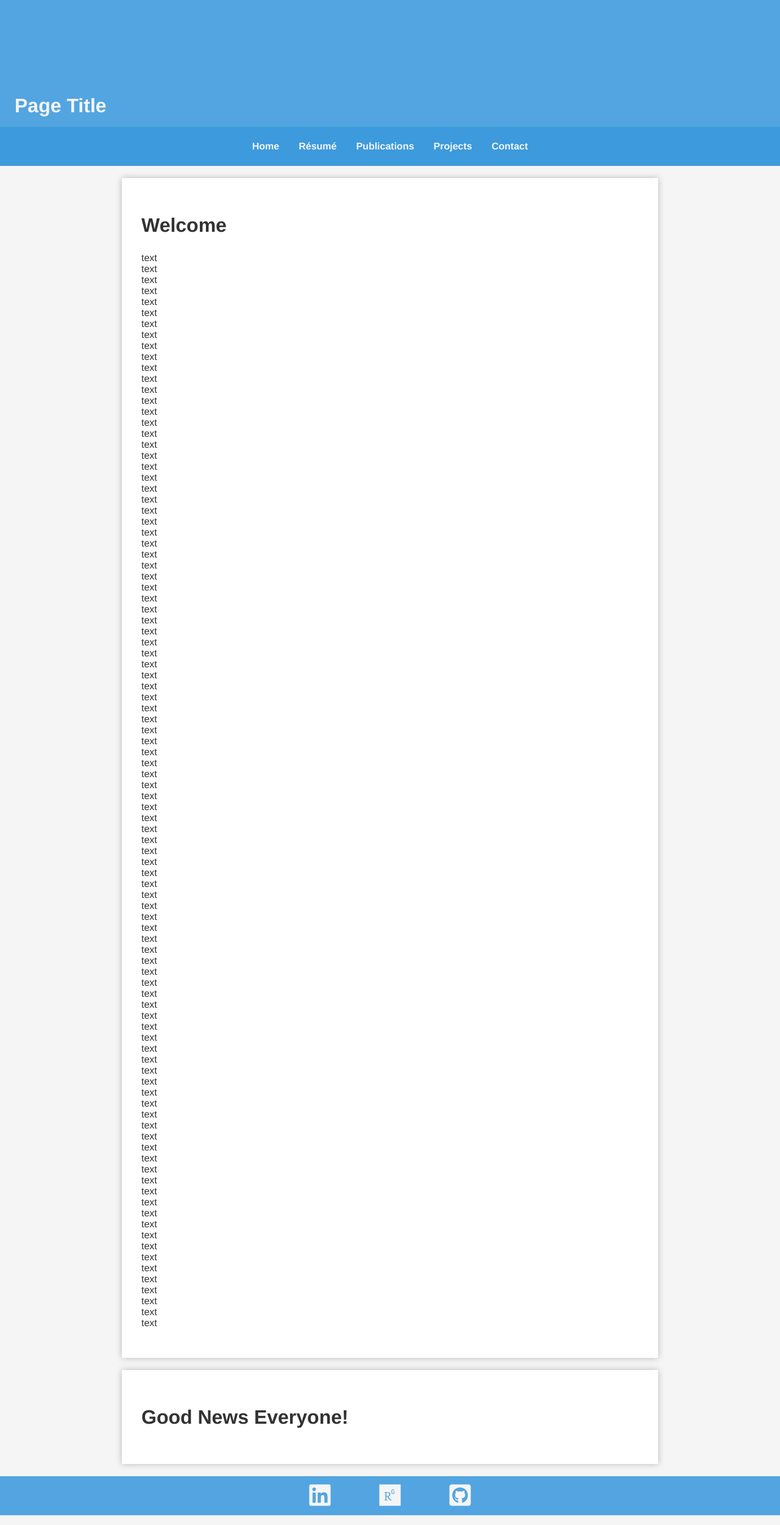
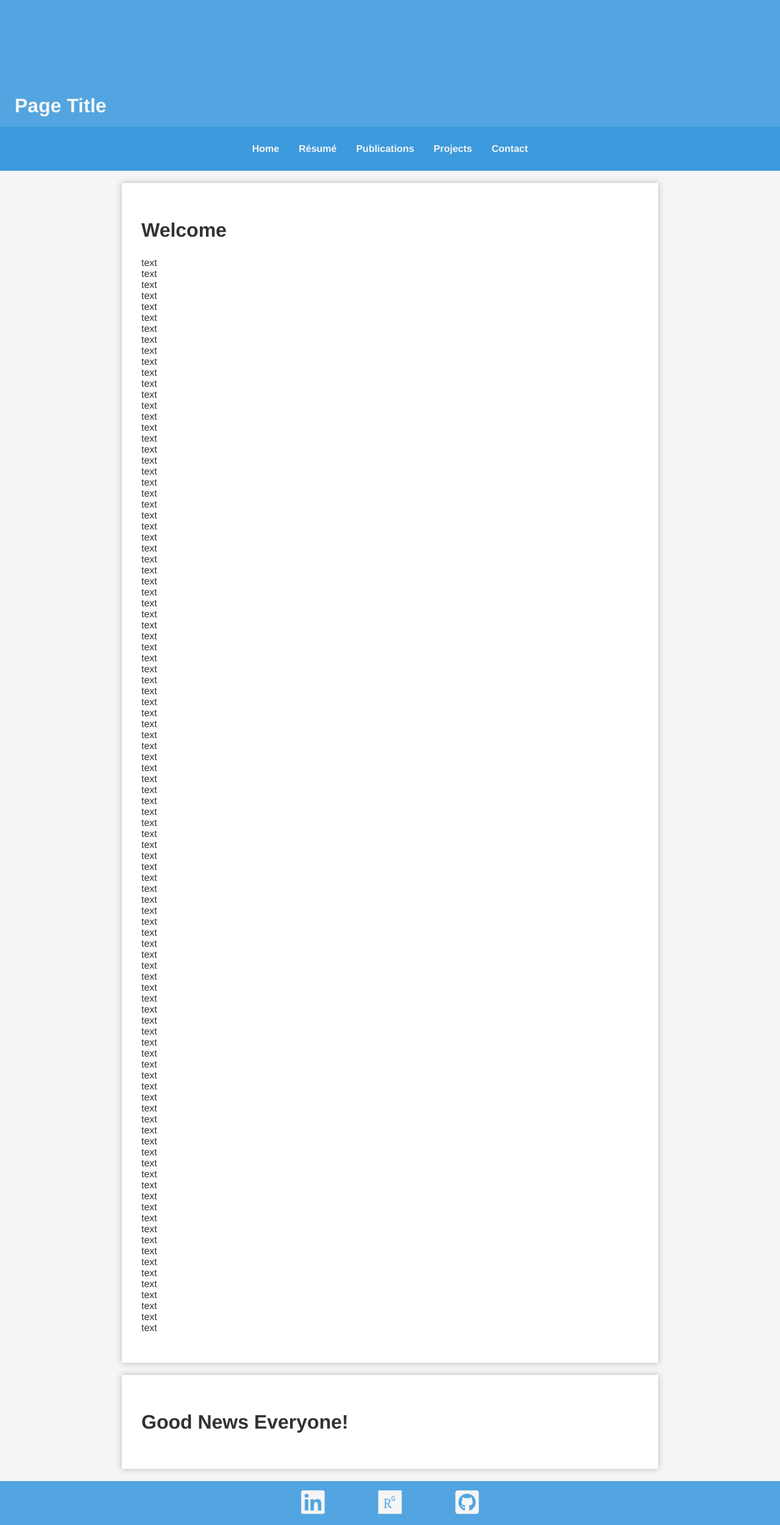
Before and after one commit to dmtveit/dmtveit.github.io, a Jekyll site: the page built from index.html, in a window 1280 px wide. Shown: the whole page at 61% size. Built offline with Jekyll 4.4.1, drawn with Linux system fonts in a browser that asks for light colours.

Commit message:
fix footer icons

```diff
--- a/css/main.css
+++ b/css/main.css
@@ -1,7 +1,7 @@
 :root {
     /* font */
     --font: 'Helvetica', 'Arial', 'Sans-Serif';
-    --font-size-huge: 2.5rem;
+    --font-size-huge: 2.75rem;
     --font-size-big: 2rem;
     --font-size-medium: 1.5rem;
     --font-size-normal: 1rem;
@@ -24,7 +24,7 @@
     --width-narrow: 490px;
     /* height */
     --height-top-header: 13rem;
-    --height-sticky-header: 4rem;
+    --height-sticky-header: 4.5rem;
     --height-total-header: calc(var(--height-top-header) + var(--height-sticky-header));
     --height-bottom-footer: var(--height-top-header);
     --height-sticky-footer: var(--height-sticky-header);
```
